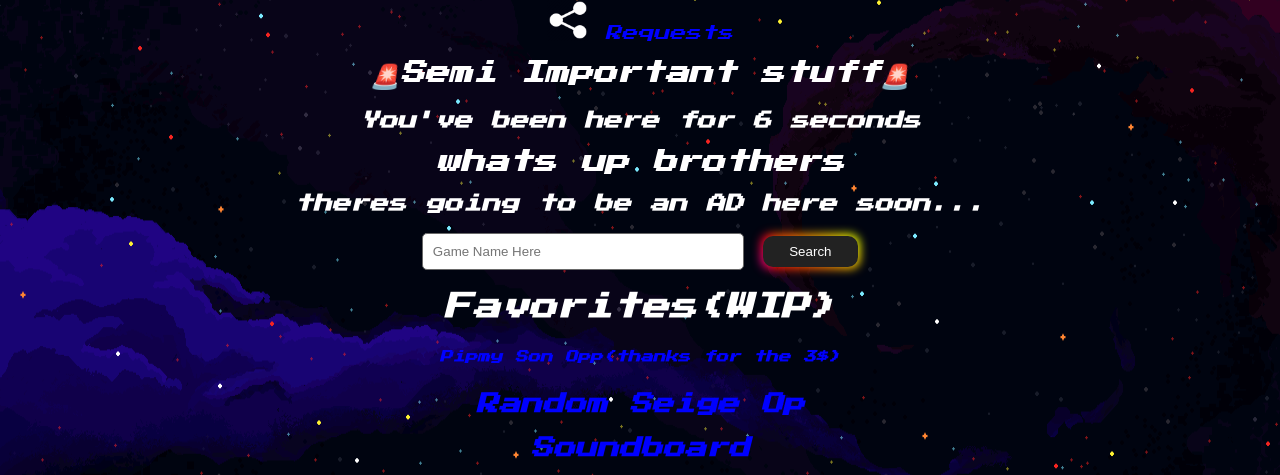
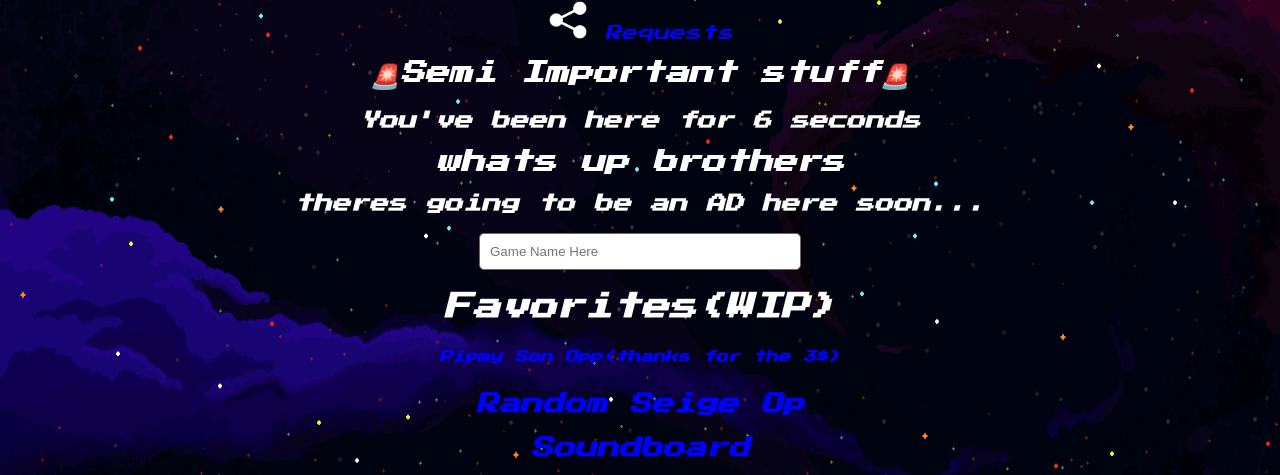
Before and after one commit to skibidiman23132/skibidiman23132.github.io, a PHP site: page / in a window 1280 px wide. Shown: the part 174-649 px from the top of the page. Run offline with PHP 8.4, Linux system fonts and the light colour scheme.

Commit message:
remove search button

```diff
--- a/index.html
+++ b/index.html
@@ -95,7 +95,6 @@ function formatTime(seconds) {
 
 <div class="search-bar">
   <input type="text" id="search-input" placeholder="Game Name Here" />
-  <button class="button-85" role="button">Search</button>
 
 <h2>Favorites(WIP)</h2>
 
--- a/style.css
+++ b/style.css
@@ -42,71 +42,3 @@ a:active {
   border: 1px solid #696969;
   border-radius: 5px;
 }
-
-.button-85 {
-  padding: 0.6em 2em;
-  border: none;
-  outline: none;
-  color: rgb(255, 255, 255);
-  background: #111;
-  cursor: pointer;
-  position: relative;
-  z-index: 0;
-  border-radius: 10px;
-  user-select: none;
-  -webkit-user-select: none;
-  touch-action: manipulation;
-}
-
-.button-85:before {
-  content: "";
-  background: linear-gradient(
-    45deg,
-    #ff0000,
-    #ff7300,
-    #fffb00,
-    #48ff00,
-    #00ffd5,
-    #002bff,
-    #7a00ff,
-    #ff00c8,
-    #ff0000
-  );
-  position: absolute;
-  top: -2px;
-  left: -2px;
-  background-size: 400%;
-  z-index: -1;
-  filter: blur(5px);
-  -webkit-filter: blur(5px);
-  width: calc(100% + 4px);
-  height: calc(100% + 4px);
-  animation: glowing-button-85 20s linear infinite;
-  transition: opacity 0.3s ease-in-out;
-  border-radius: 10px;
-}
-
-@keyframes glowing-button-85 {
-  0% {
-    background-position: 0 0;
-  }
-  50% {
-    background-position: 400% 0;
-  }
-  100% {
-    background-position: 0 0;
-  }
-}
-
-.button-85:after {
-  z-index: -1;
-  content: "";
-  position: absolute;
-  width: 100%;
-  height: 100%;
-  background: #222;
-  left: 0;
-  top: 0;
-  border-radius: 10px;
-}
-/* By CSS Scan */
```
